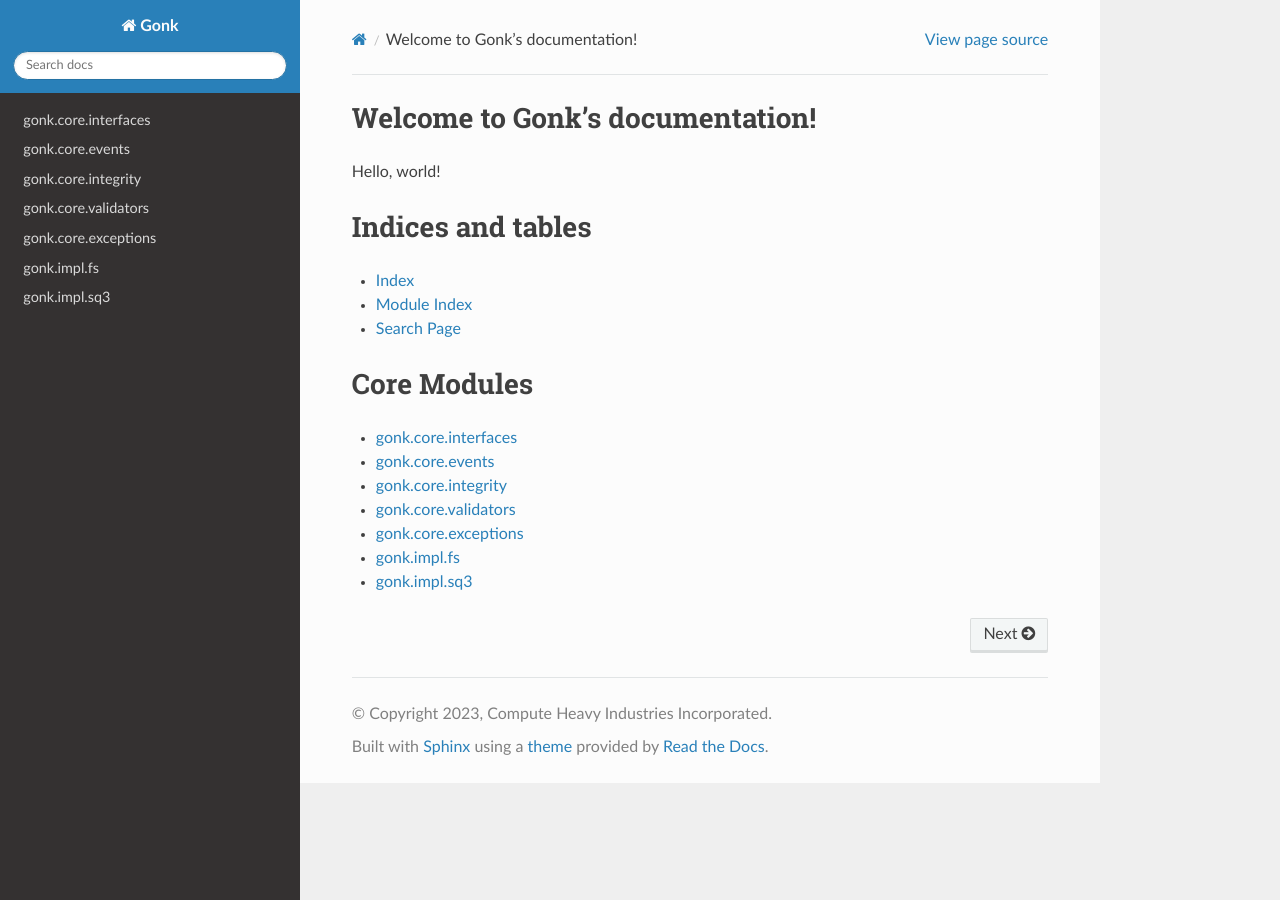
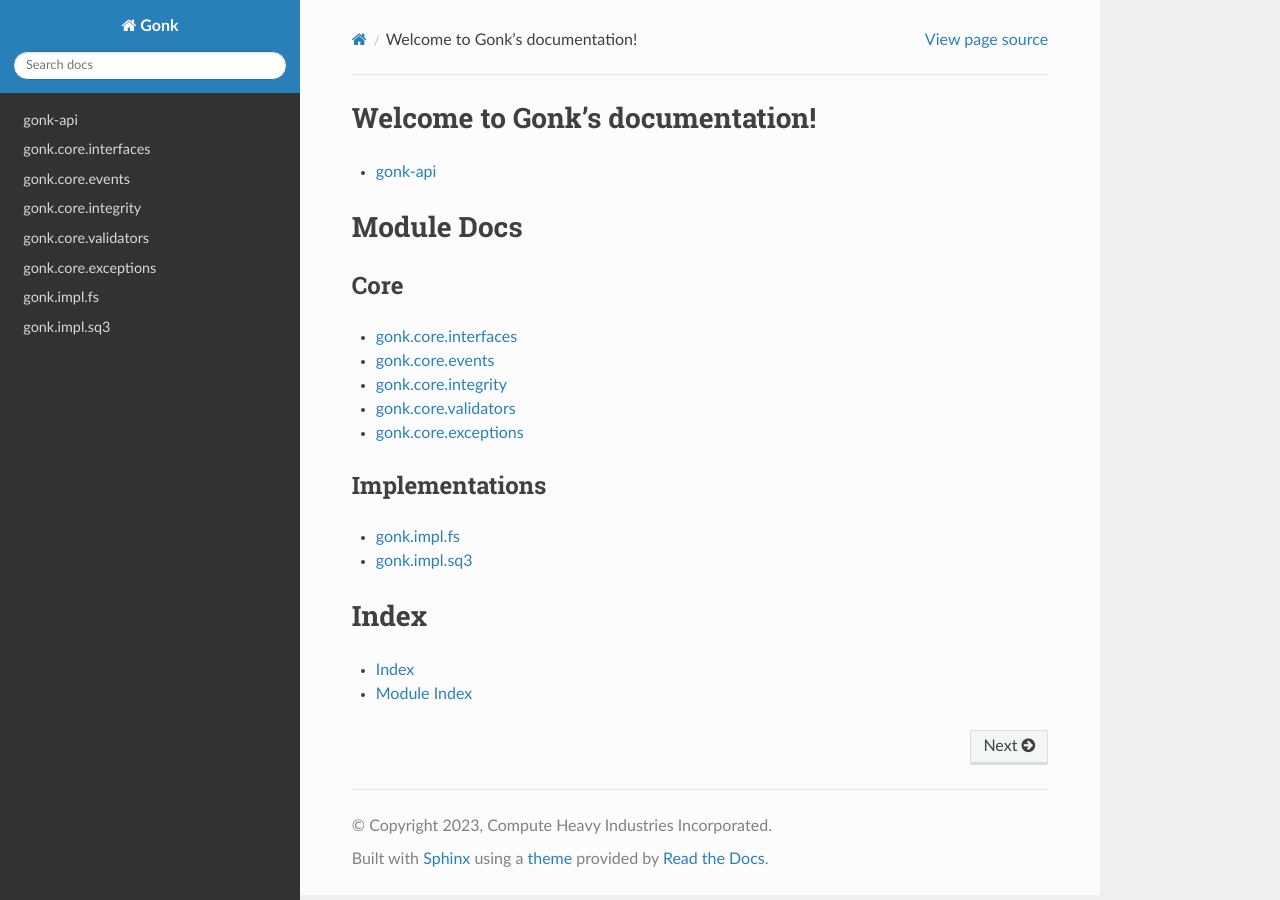
Before and after one commit to ComputeHeavy/gonk, a Sphinx documentation site: the page built from docs/index.rst, in a window 1280 px wide. Built offline with Sphinx 7.4.7 and the Read the Docs theme 2.0.0, drawn with Linux system fonts in a browser that asks for light colours.

```diff
--- a/docs/index.rst
+++ b/docs/index.rst
@@ -1,25 +1,37 @@
 Welcome to Gonk's documentation!
 ================================
 
-Hello, world!
+.. toctree::
+   :maxdepth: 1
 
-Indices and tables
-==================
+   gonk-api <api>
 
-* :ref:`genindex`
-* :ref:`modindex`
-* :ref:`search`
+Module Docs
+===========
 
-Core Modules
-============
+Core
+----
 
 .. toctree::
    :maxdepth: 2
 
-   gonk.core.interfaces <modules/interfaces>
-   gonk.core.events <modules/events>
-   gonk.core.integrity <modules/integrity>
-   gonk.core.validators <modules/validators>
-   gonk.core.exceptions <modules/exceptions>
+   gonk.core.interfaces <modules/core/interfaces>
+   gonk.core.events <modules/core/events>
+   gonk.core.integrity <modules/core/integrity>
+   gonk.core.validators <modules/core/validators>
+   gonk.core.exceptions <modules/core/exceptions>
+
+Implementations
+---------------
+
+.. toctree::
+   :maxdepth: 2
+
    gonk.impl.fs <modules/impl/fs>
    gonk.impl.sq3 <modules/impl/sq3>
+
+Index
+=====
+
+* :ref:`genindex`
+* :ref:`modindex`
```
Also changed, not shown: docs/api.rst (added, +95 -0 lines), docs/modules/core/events.rst (renamed from docs/modules/events.rst), docs/modules/core/exceptions.rst (renamed from docs/modules/exceptions.rst), docs/modules/core/integrity.rst (renamed from docs/modules/integrity.rst), docs/modules/core/interfaces.rst (renamed from docs/modules/interfaces.rst), docs/modules/core/validators.rst (renamed from docs/modules/validators.rst), 1 other file.
